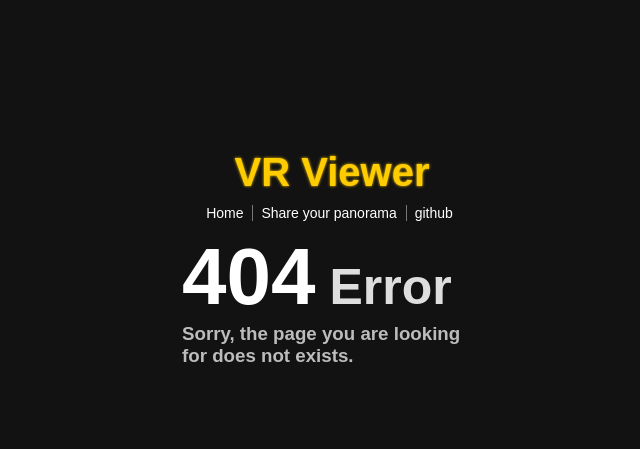
After one commit to si7o/skybox, a PHP site: template app/view/error404.php in a window 1280 px wide. The commit adds this page. Shown: the top 449 px of the page, without its empty margins (308-948 px from the left). Run offline with PHP 8.4, Linux system fonts and the light colour scheme; the template is opened without the code that fills it, so the values that code supplies are empty.

Commit message:
404 error page

```diff
--- a/app/config/routes.php
+++ b/app/config/routes.php
@@ -1,7 +1,7 @@
 <?php
 
 $routes['default'] = "home";
-$routes['error404'] = "404";
+$routes['error404'] = "error404";
 
 $routes['pano/(\d+)/([a-zA-Z0-9\-]+)'] = "pano/viewer/$1/$2";
 
--- a/app/view/comun/menu.php
+++ b/app/view/comun/menu.php
@@ -1,7 +1,9 @@
 <div id="menu_bar">
 	<div id="menu" class="centered">
    		<h2 class="titulo">
-       		VR Viewer
+       		<a href="/">
+       			VR Viewer
+       		</a>
    		</h2>
    		<ul>
    			<li><a href="/pano/yours">share your image</a></li>
--- /dev/null
+++ b/app/view/error404.php
@@ -0,0 +1,117 @@
+<!DOCTYPE HTML>
+<html lang="en">
+	<head>
+		<title>VR viewer | page not found</title>
+		<meta charset="utf-8">
+		<meta name="viewport" content="width=device-width, user-scalable=no, minimum-scale=1.0, maximum-scale=1.0">
+		<style>
+			body{
+				background:#121212;
+				margin:0;
+				padding:0;
+				color:#DEDEDE;
+				font-family: Arial, Helvetica, sans-serif;
+			}
+
+			a, a:visited{
+				color: #ffffff;
+				text-decoration:none;
+			}
+
+			a:hover{
+				color: #FFCC00;
+				text-decoration:underline;
+			}
+
+			ul{
+				color: #DFDFDF;
+				font-size: 14px;
+				list-style: none outside none;
+				position: relative;
+				width:300;
+				text-align:center;
+				margin:10px 0;
+				padding:0;
+			}
+
+			ul li{
+				display:inline;
+				padding-right:5px;
+				padding-left:8px;
+				border-left: 1px solid #787878;
+			}
+			ul li:first-child{
+				border-left:none;
+				padding-left:0px;
+			}
+
+
+			.msg{
+				width:300px;
+				height:300px;
+				left:50%;
+				margin-left: -150px;
+				position:absolute;
+				top:150px;
+			}
+			h1 {
+				font-size:50px;
+				margin-top:10px;
+				margin-bottom:0px;
+			}
+
+			h1 span {
+				font-size:80px;
+				color:#ffffff;
+			}
+			h2 {
+
+			}
+			h3{
+				margin-top:0px;
+				margin-bottom:5px;
+				color: #BCBCBC;
+			}
+			h2.titulo {
+				color: #FFCC00;
+				font-size: 40px;
+				line-height: 45px;
+				margin: 0;
+				text-align: center;
+				text-shadow: 0 0 3px #FFCC00;
+			}
+
+			h2.titulo a,h2.titulo a:visited{
+				color: #FFCC00;
+				text-decoration:none;
+			}
+			h2.titulo a:hover{
+				color: #FFCC00;
+				text-shadow: 0 0 8px #FFCC00;
+			}
+
+
+		</style>
+	</head>
+	<body class="error404">
+		<div class="msg">
+			<h2 class="titulo">
+       			<a href="/">VR Viewer</a>
+   			</h2>
+   			<ul>
+				<li>
+					<a href="/">Home</a>
+				</li>
+				<li>
+					<a href="/pano/yours/">Share your panorama</a>
+				</li>
+				<li>
+					<a href="https://github.com/si7o/skybox">github</a>
+				</li>
+			</ul>
+			<h1><span>404</span> Error</h1>
+			<h3>Sorry, the page you are looking for does not exists.</h3>
+
+		</div>
+	</body>
+</html>
--- a/index.php
+++ b/index.php
@@ -4,6 +4,8 @@
  * MAIN CONSTANTS & INCLUDES
  *
  */
+error_reporting(E_ERROR);
+
 define("DS","/",true);
 define('BASE_PATH',realpath(dirname(__FILE__)).DS,true);
 
```
Also changed, not shown: app/controller/error404.php (added, +15 -0 lines), app/core/router.php (+16 -2 lines), resources/css/general.css (+13 -2 lines), CHANGELOG.md.
